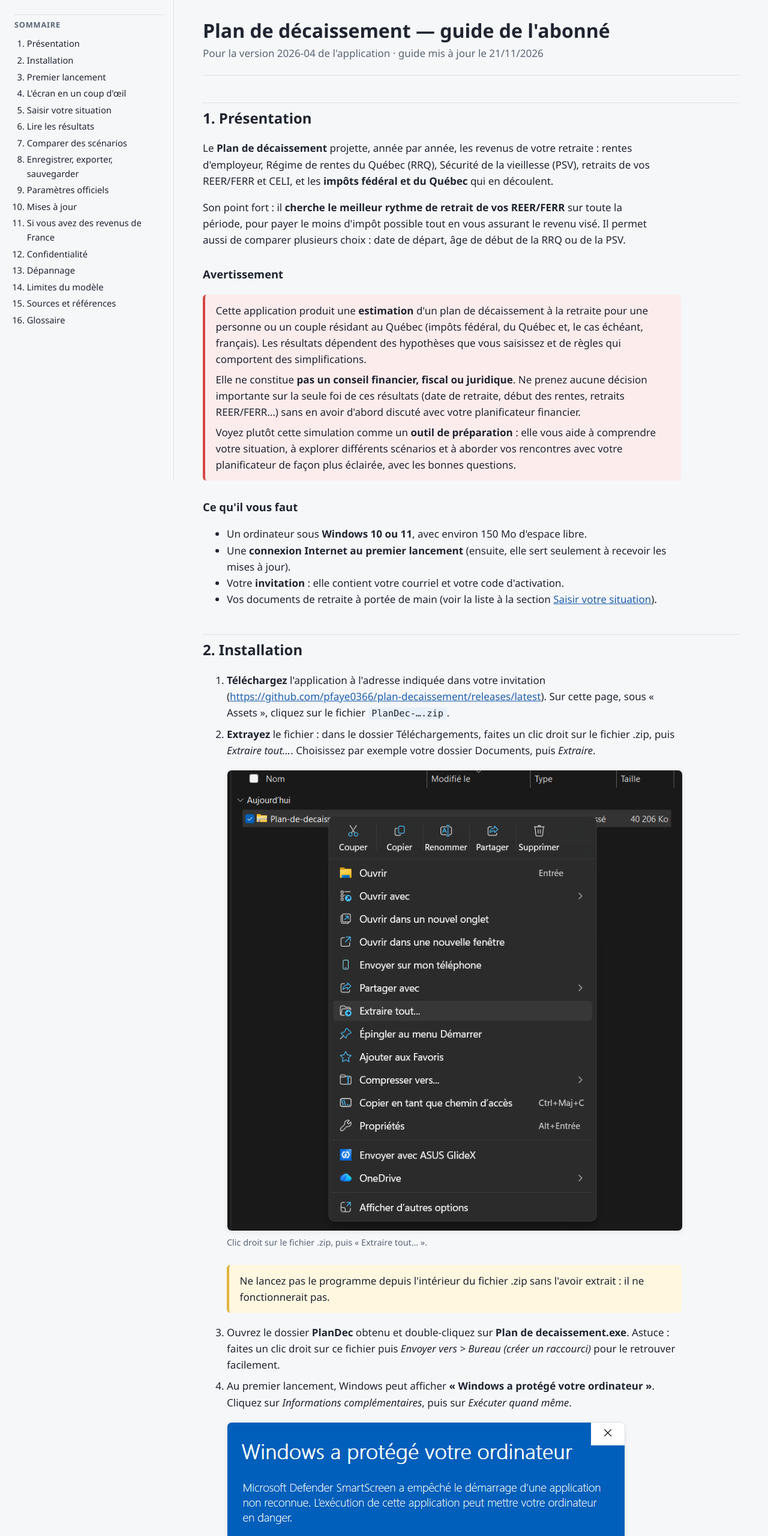
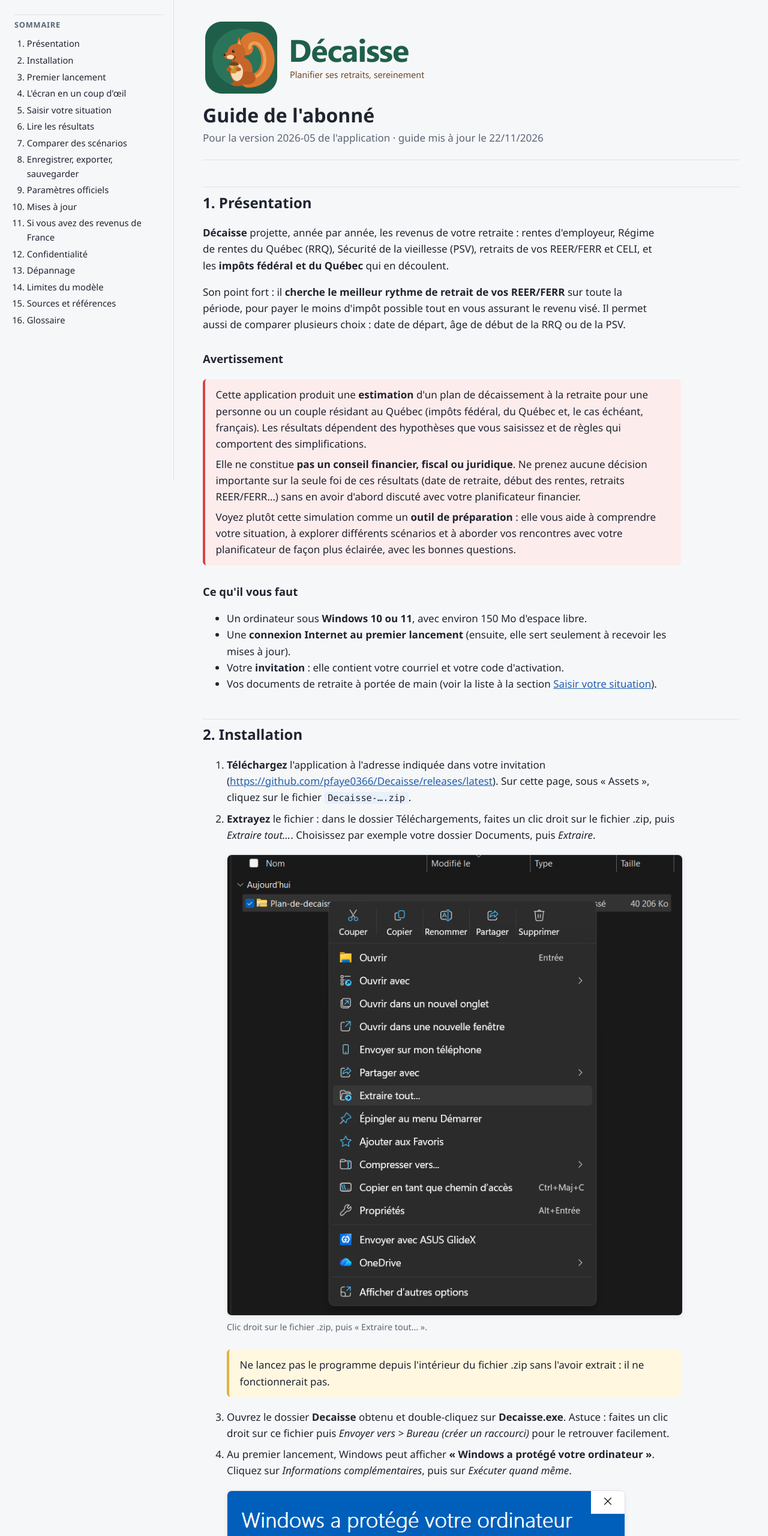
Before and after one commit to pfaye0366/Decaisse, a plain HTML site: page guide/index.html in a window 1280 px wide. Shown: the top 2560 px of the page at 60% size. Drawn offline with Linux system fonts and the light colour scheme.

Commit message:
Publication du 2026-11-23 13:10

```diff
--- a/guide/index.html
+++ b/guide/index.html
@@ -3,7 +3,7 @@
 <head>
 <meta charset="utf-8">
 <meta name="viewport" content="width=device-width, initial-scale=1">
-<title>Guide de l'abonné</title>
+<title>Décaisse – guide de l'abonné</title>
 <style>
   :root {
     --fond: #f6f7f9; --surface: #ffffff; --texte: #1f2430; --doux: #5b6576; --bordure: #dde1e7;
@@ -32,6 +32,7 @@
   header.titre { border-bottom: 1px solid var(--bordure); padding-bottom: 1.2rem; margin-bottom: 1.5rem; }
   header.titre h1 { margin: 0 0 .3rem; font-size: 2rem; line-height: 1.2; }
   header.titre p { margin: .2rem 0; color: var(--doux); }
+  header.titre img.logo { display: block; width: min(380px, 100%); height: auto; margin: 0 0 .8rem; }
   h2 { font-size: 1.5rem; margin: 2.8rem 0 .8rem; padding-top: .4rem; border-top: 1px solid var(--bordure); }
   h3 { font-size: 1.15rem; margin: 1.8rem 0 .5rem; }
   p, li { max-width: 78ch; }
@@ -105,14 +106,15 @@
 
 <main>
 <header class="titre">
-  <h1>Plan de décaissement — guide de l'abonné</h1>
-  <p>Pour la version 2026-04 de l'application · guide mis à jour le 21/11/2026</p>
+  <img class="logo" src="images/decaisse-logo.png" alt="Décaisse — Planifier ses retraits, sereinement">
+  <h1>Guide de l'abonné</h1>
+  <p>Pour la version 2026-05 de l'application · guide mis à jour le 22/11/2026</p>
 </header>
 
 <!-- ============================================================ -->
 <h2 id="presentation">1. Présentation</h2>
 
-<p>Le <strong>Plan de décaissement</strong> projette, année par année, les revenus de votre retraite :
+<p><strong>Décaisse</strong> projette, année par année, les revenus de votre retraite :
 rentes d'employeur, Régime de rentes du Québec (RRQ), Sécurité de la vieillesse (PSV), retraits de vos REER/FERR et CELI,
 et les <strong>impôts fédéral et du Québec</strong> qui en découlent.</p>
 
@@ -140,15 +142,15 @@ plusieurs choix : date de départ, âge de début de la RRQ ou de la PSV.</p>
 
 <ol class="etapes">
   <li><strong>Téléchargez</strong> l'application à l'adresse indiquée dans votre invitation
-    (<a href="https://github.com/pfaye0366/plan-decaissement/releases/latest">https://github.com/pfaye0366/plan-decaissement/releases/latest</a>).
-    Sur cette page, sous « Assets », cliquez sur le fichier <code>PlanDec-….zip</code>.</li>
+    (<a href="https://github.com/pfaye0366/Decaisse/releases/latest">https://github.com/pfaye0366/Decaisse/releases/latest</a>).
+    Sur cette page, sous « Assets », cliquez sur le fichier <code>Decaisse-….zip</code>.</li>
   <li><strong>Extrayez</strong> le fichier : dans le dossier Téléchargements, faites un clic droit sur le fichier .zip,
     puis <em>Extraire tout…</em>. Choisissez par exemple votre dossier Documents, puis <em>Extraire</em>.
     <figure class="moyenne"><img src="images/windows-extraire.png" alt="Menu Extraire tout de Windows"><figcaption>Clic droit sur le fichier .zip, puis « Extraire tout… ».</figcaption></figure>
     <div class="encadre note"><p>Ne lancez pas le programme depuis l'intérieur du fichier .zip sans l'avoir extrait : il ne fonctionnerait pas.</p></div>
   </li>
-  <li>Ouvrez le dossier <strong>PlanDec</strong> obtenu et double-cliquez sur
-    <strong>Plan de decaissement.exe</strong>. Astuce : faites un clic droit sur ce fichier puis <em>Envoyer vers &gt; Bureau (créer un raccourci)</em>
+  <li>Ouvrez le dossier <strong>Decaisse</strong> obtenu et double-cliquez sur
+    <strong>Decaisse.exe</strong>. Astuce : faites un clic droit sur ce fichier puis <em>Envoyer vers &gt; Bureau (créer un raccourci)</em>
     pour le retrouver facilement.</li>
   <li>Au premier lancement, Windows peut afficher <strong>« Windows a protégé votre ordinateur »</strong>.
     Cliquez sur <em>Informations complémentaires</em>, puis sur <em>Exécuter quand même</em>.
@@ -161,7 +163,7 @@ plusieurs choix : date de départ, âge de début de la RRQ ou de la PSV.</p>
       <ol>
         <li>Ouvrez <em>Sécurité Windows</em> (menu Démarrer), puis <em>Contrôle des applications et du navigateur</em> &gt;
           <em>Paramètres de Smart App Control</em>, et choisissez <strong>Désactivé</strong>.</li>
-        <li>Double-cliquez sur <strong>Plan de decaissement.exe</strong>, puis <em>Exécuter quand même</em> ; attendez que l'application s'ouvre dans le navigateur.</li>
+        <li>Double-cliquez sur <strong>Decaisse.exe</strong>, puis <em>Exécuter quand même</em> ; attendez que l'application s'ouvre dans le navigateur.</li>
         <li>Revenez dans <em>Paramètres de Smart App Control</em> et <strong>réactivez-le</strong> (<em>Activé</em>).</li>
       </ol>
       <p>Le programme démarre ensuite normalement, même avec la protection réactivée. Ne laissez pas Smart App Control désactivé.
@@ -438,7 +440,7 @@ Sous le tableau, une carte par variante détaille les sources de revenu (pour un
 <figure><img src="images/barre-enregistree.png" alt="Barre du haut après l'enregistrement"></figure>
 
 <h3>Où sont vos données ?</h3>
-<p>Uniquement sur votre ordinateur, dans le dossier <code>C:\Users\<em>votre nom</em>\Documents\Plan de décaissement</code>.
+<p>Uniquement sur votre ordinateur, dans le dossier <code>C:\Users\<em>votre nom</em>\Documents\Décaisse</code>.
 Le bouton <strong>Mes fichiers</strong>, en haut de l'écran, l'ouvre directement dans l'Explorateur. Il contient :</p>
 <ul>
   <li><code>scenarios\</code> : vos simulations (un fichier <code>.json</code> par simulation) ;</li>
@@ -450,7 +452,7 @@ Le bouton <strong>Mes fichiers</strong>, en haut de l'écran, l'ouvre directemen
 volontairement vos simulations dans le dossier Documents <em>local</em> de votre ordinateur, qui n'est <strong>pas</strong>
 synchronisé : vos données financières ne quittent jamais votre ordinateur. C'est pourquoi vous ne les verrez peut-être pas
 en cliquant sur « Documents » : utilisez le bouton <strong>Mes fichiers</strong>.</p></div>
-<div class="encadre note"><p><strong>Sauvegarde</strong> : copiez de temps en temps le dossier <code>Documents\Plan de décaissement\scenarios</code> sur une clé USB
+<div class="encadre note"><p><strong>Sauvegarde</strong> : copiez de temps en temps le dossier <code>Documents\Décaisse\scenarios</code> sur une clé USB
 ou dans votre sauvegarde habituelle. Pour transférer vos simulations sur un autre ordinateur, copiez ce dossier au même endroit.</p></div>
 
 <!-- ============================================================ -->
@@ -477,9 +479,9 @@ et l'indique dans un bandeau.</p>
     nouvel onglet et l'application <strong>se ferme d'elle-même</strong> (la fenêtre noire disparaît). L'onglet affiche
     alors les étapes à suivre :
     <figure><img src="images/instructions-mise-a-jour.png" alt="Étapes d'installation affichées après la fermeture"></figure></li>
-  <li>Téléchargez le fichier <strong>PlanDec-…zip</strong> (rubrique « Assets » de la page).</li>
-  <li>Supprimez l'ancien dossier <strong>PlanDec</strong>, puis extrayez le nouveau au même endroit (voir <a href="#installation">Installation</a>).</li>
-  <li>Lancez <strong>Plan de decaissement.exe</strong> dans le nouveau dossier. Si Windows le bloque, suivez la
+  <li>Téléchargez le fichier <strong>Decaisse-…zip</strong> (rubrique « Assets » de la page).</li>
+  <li>Supprimez l'ancien dossier <strong>Decaisse</strong>, puis extrayez le nouveau au même endroit (voir <a href="#installation">Installation</a>).</li>
+  <li>Lancez <strong>Decaisse.exe</strong> dans le nouveau dossier. Si Windows le bloque, suivez la
     procédure <a href="#smart-app-control">Smart App Control</a>.</li>
 </ol>
 <p>Si l'ancienne version est encore ouverte quand vous lancez la nouvelle, celle-ci la ferme automatiquement : vous
@@ -508,7 +510,7 @@ d'assurance maladie apparaissent à part dans la fiche annuelle et dans le table
   <li><strong>Vos données restent sur votre ordinateur.</strong> L'application fonctionne entièrement en local ; l'adresse
     <code>127.0.0.1</code> n'est accessible que depuis votre ordinateur.</li>
   <li>La <strong>seule</strong> communication par Internet est le <strong>téléchargement</strong> du fichier des paramètres officiels
-    (<code>https://pfaye0366.github.io/plan-decaissement/publication.json</code>), à chaque démarrage. Comme pour toute page Web, le serveur qui l'héberge (GitHub) voit l'adresse IP de la connexion.</li>
+    (<code>https://pfaye0366.github.io/Decaisse/publication.json</code>), à chaque démarrage. Comme pour toute page Web, le serveur qui l'héberge (GitHub) voit l'adresse IP de la connexion.</li>
   <li>Rien n'est envoyé : ni vos simulations, ni votre courriel, ni votre code. L'activation se vérifie sur votre ordinateur, à partir d'une empreinte chiffrée.</li>
   <li>Le fichier téléchargé est <strong>signé numériquement</strong> : l'application refuse tout fichier qui ne vient pas de l'administrateur.</li>
 </ul>
@@ -520,13 +522,13 @@ d'assurance maladie apparaissent à part dans la fiche annuelle et dans le table
   <tbody>
     <tr><td>« Windows a protégé votre ordinateur »</td><td><em>Informations complémentaires</em>, puis <em>Exécuter quand même</em> (voir <a href="#installation">Installation</a>).</td></tr>
     <tr><td>« Smart App Control a bloqué… », sans bouton pour continuer</td><td>Suspendez Smart App Control le temps du premier lancement, puis réactivez-le (voir <a href="#smart-app-control">la marche à suivre</a>).</td></tr>
-    <tr><td>Votre antivirus bloque ou met en quarantaine le programme</td><td>Autorisez <code>Plan de decaissement.exe</code> dans votre antivirus, ou demandez de l'aide à la personne qui vous a invité.</td></tr>
+    <tr><td>Votre antivirus bloque ou met en quarantaine le programme</td><td>Autorisez <code>Decaisse.exe</code> dans votre antivirus, ou demandez de l'aide à la personne qui vous a invité.</td></tr>
     <tr><td>Le navigateur ne s'ouvre pas</td><td>Ouvrez-le vous-même à l'adresse <code>http://127.0.0.1:8770</code>, tant que la fenêtre noire est ouverte.</td></tr>
-    <tr><td>« Ce site est inaccessible » dans le navigateur</td><td>La fenêtre noire a été fermée : relancez <code>Plan de decaissement.exe</code>.</td></tr>
+    <tr><td>« Ce site est inaccessible » dans le navigateur</td><td>La fenêtre noire a été fermée : relancez <code>Decaisse.exe</code>.</td></tr>
     <tr><td>La fenêtre noire se ferme aussitôt ou affiche une erreur</td><td>Le programme est peut-être déjà ouvert : fermez toutes ses fenêtres noires et relancez-le. Sinon, notez le message et transmettez-le.</td></tr>
     <tr><td>« Courriel ou code d'activation non reconnu »</td><td>Vérifiez le courriel et le code de votre invitation (le code a la forme <code>ABCD-2345</code>).</td></tr>
     <tr><td>« Impossible de joindre le serveur de publication »</td><td>Vérifiez votre connexion Internet, puis réessayez. La connexion n'est nécessaire qu'à l'activation.</td></tr>
-    <tr><td>« Chemin d'accès trop long » pendant l'extraction</td><td>Extrayez dans un dossier au nom court, par exemple <code>C:\PlanDec</code> ou directement dans <code>Documents</code> (Windows limite la longueur des chemins).</td></tr>
+    <tr><td>« Chemin d'accès trop long » pendant l'extraction</td><td>Extrayez dans un dossier au nom court, par exemple <code>C:\Decaisse</code> ou directement dans <code>Documents</code> (Windows limite la longueur des chemins).</td></tr>
     <tr><td>Bandeau « Hors connexion »</td><td>Rien à faire : l'application utilise les derniers paramètres reçus.</td></tr>
     <tr><td>Bandeau « accès aux mises à jour retiré »</td><td>L'application et vos simulations restent utilisables, sans nouvelles mises à jour.</td></tr>
     <tr><td>Le calcul est long</td><td>Le premier calcul prend 30 à 60 secondes ; une comparaison, de 5 à 20 secondes par variante.</td></tr>
@@ -570,8 +572,8 @@ d'assurance maladie apparaissent à part dans la fiche annuelle et dans le table
 
 <h3>Services en ligne utilisés</h3>
 <ul>
-  <li><strong>GitHub Pages</strong> : hébergement du fichier signé des paramètres officiels (<code>https://pfaye0366.github.io/plan-decaissement/publication.json</code>), lu au démarrage.</li>
-  <li><strong>GitHub Releases</strong> : téléchargement de l'application (<a href="https://github.com/pfaye0366/plan-decaissement/releases/latest">https://github.com/pfaye0366/plan-decaissement/releases/latest</a>).</li>
+  <li><strong>GitHub Pages</strong> : hébergement du fichier signé des paramètres officiels (<code>https://pfaye0366.github.io/Decaisse/publication.json</code>), lu au démarrage.</li>
+  <li><strong>GitHub Releases</strong> : téléchargement de l'application (<a href="https://github.com/pfaye0366/Decaisse/releases/latest">https://github.com/pfaye0366/Decaisse/releases/latest</a>).</li>
 </ul>
 <p>L'application n'utilise <strong>aucune autre API ni aucun autre service</strong> : pas de taux de change en ligne (vous le saisissez),
 pas de statistiques d'utilisation, pas de publicité.</p>
@@ -599,7 +601,7 @@ pas de statistiques d'utilisation, pas de publicité.</p>
 </dl>
 
 <footer>
-  <p>Plan de décaissement — version 2026-04 · guide mis à jour le 21/11/2026.</p>
+  <p>Décaisse — version 2026-05 · guide mis à jour le 22/11/2026.</p>
   <p>Estimation seulement : à discuter avec votre planificateur financier avant toute décision.</p>
 </footer>
 </main>
```
Also changed, not shown: publication.json (+4 -4 lines), guide/images/activation.png, guide/images/bandeau-nouvelle-version.png, guide/images/barre-enregistree.png, guide/images/decaisse-logo.png (added), guide/images/ecran-principal.png, guide/images/fiche-vierge.png, guide/images/instructions-mise-a-jour.png, guide/images/parametres-officiels.png, guide/images/rappel-nouvelle-version.png, 1 other file.
